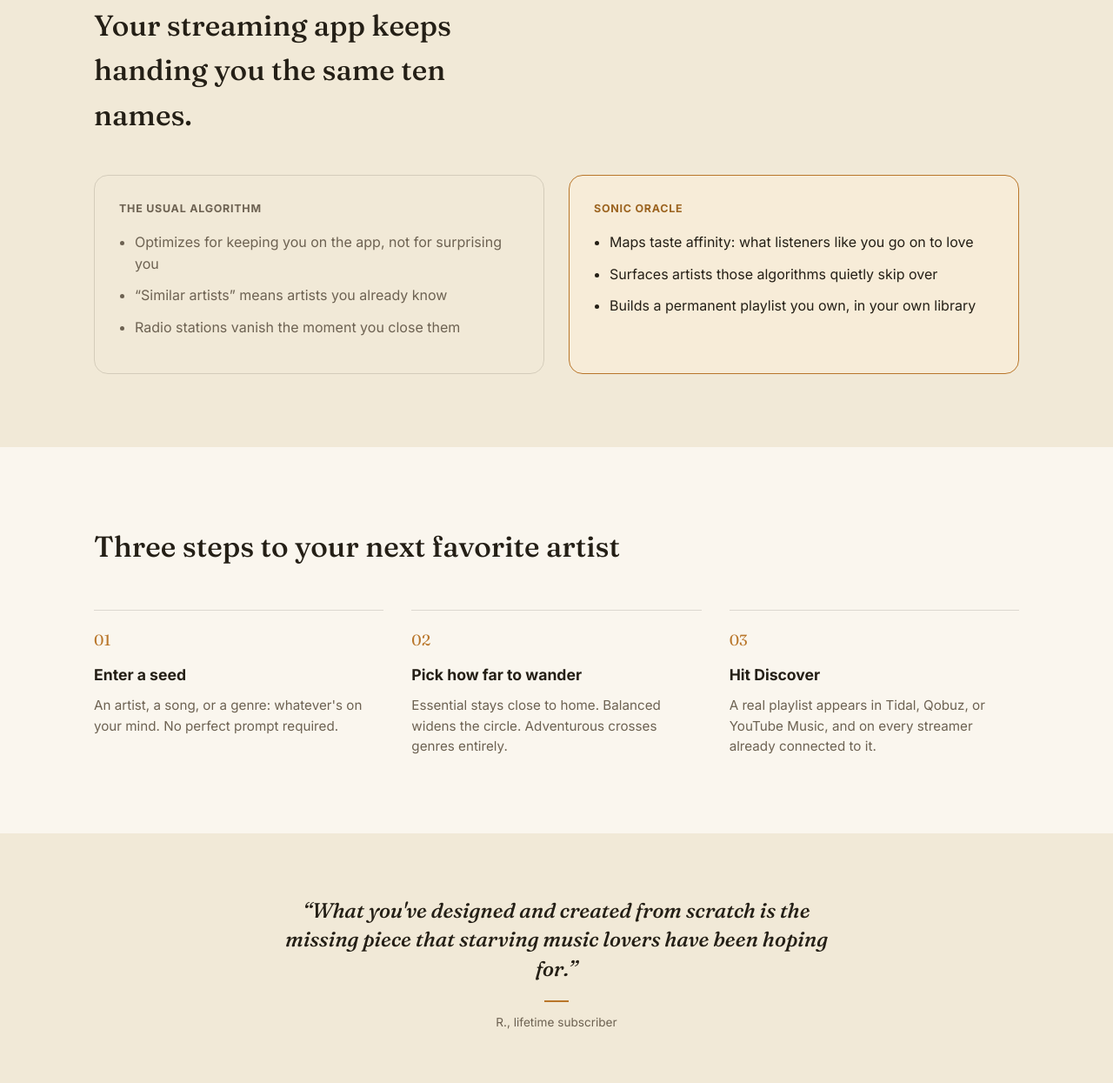
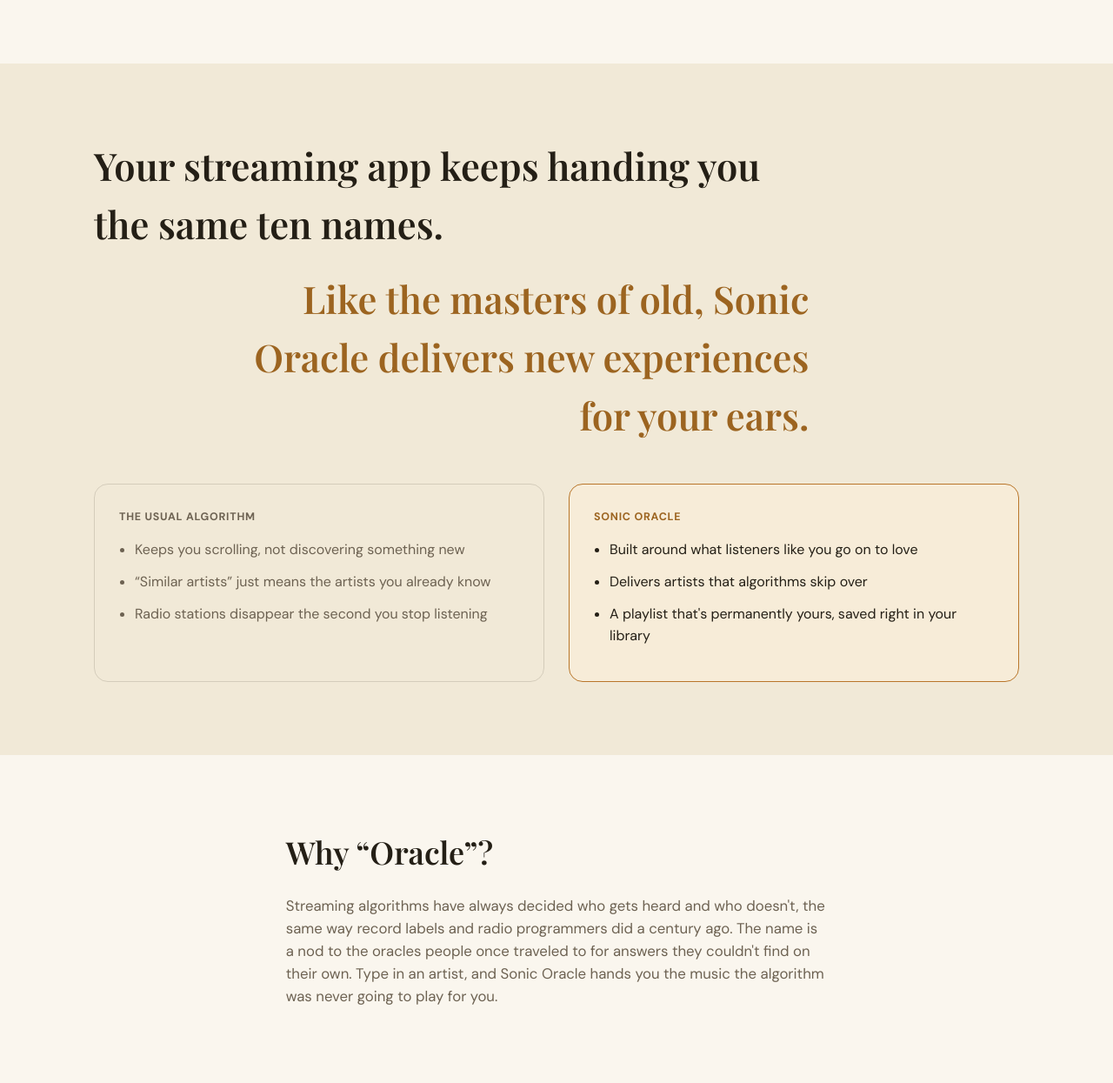
Before and after one commit to kobexamoh/sonic-oracle-homepage-concept, a plain HTML site: page index.html in a window 1280 px wide. Shown: the part 948-2193 px from the top of the page at 87% size. Drawn offline with nearby package versions, Linux system fonts and the light colour scheme; a web font is replaced by a local one.

Commit message:
v3: copy pass (remove AI-tell phrasing), font pairing swap, brand-story section
- Rewrite hero-sub, difference bullets, step copy, and final-CTA line to
  drop AI-tell words (real, quietly, maps, surfaces, lands, seed, prompt)
  per the Design Review Pass 1 notes.
- Add a two-line difference heading (main statement + a scroll-revealed
  echo line) via IntersectionObserver, respects prefers-reduced-motion.
- Add a new 'Why Oracle?' brand-story section between the difference and
  how-it-works sections.
- Swap font pairing from Fraunces/Inter to Playfair Display/DM Sans to
  match the live app's actual fonts; bump heading sizes/weights for a
  bigger, more confident type scale (Qobuz/Shazam-style).
- Turn the Tidal/Qobuz/YouTube Music chips into real links (with a hover
  state) instead of non-interactive elements styled like buttons.
- Rename the mock result card's 'Seed:' label to 'From:' to match the
  step-1 copy change.

Co-Authored-By: Warp <agent@warp.dev>

```diff
--- a/index.html
+++ b/index.html
@@ -6,7 +6,7 @@
 <title>Sonic Oracle: Love Music Deeper (homepage mockup)</title>
 <link rel="preconnect" href="https://fonts.googleapis.com">
 <link rel="preconnect" href="https://fonts.gstatic.com" crossorigin>
-<link href="https://fonts.googleapis.com/css2?family=Fraunces:ital,opsz,wght@0,9..144,400;0,9..144,500;0,9..144,600;1,9..144,500&family=Inter:wght@400;500;600;700&display=swap" rel="stylesheet">
+<link href="https://fonts.googleapis.com/css2?family=Playfair+Display:ital,wght@0,500;0,600;0,700;0,800;1,500;1,600&family=DM+Sans:wght@400;500;600;700&display=swap" rel="stylesheet">
 <link rel="stylesheet" href="style.css">
 <script>
 (function () {
@@ -58,7 +58,7 @@
       <div class="hero-copy">
         <p class="eyebrow">Music discovery for people who actually listen</p>
         <h1>Type an artist, a song, or a genre.<br>Leave with music you've never heard.</h1>
-        <p class="hero-sub">Sonic Oracle maps real listening behavior to find artists your streaming app quietly filters out. Every playlist lands directly in your Tidal, Qobuz, or YouTube Music library, ready to play on whatever you already listen on.</p>
+        <p class="hero-sub">Sonic Oracle finds artists your streaming app skips, built from what listeners like you actually play, not the algorithm's idea of what's next. Every playlist goes straight into your Tidal, Qobuz, or YouTube Music library, ready to play wherever you already listen.</p>
 
         <form class="discover-box" onsubmit="return false;">
           <label class="visually-hidden" for="seed">Search an artist, song, or genre</label>
@@ -70,9 +70,9 @@
 
         <div class="platform-row" aria-label="Works with">
           <span class="platform-label">Works with</span>
-          <span class="chip">Tidal</span>
-          <span class="chip">Qobuz</span>
-          <span class="chip">YouTube Music</span>
+          <a class="chip" href="https://tidal.com" target="_blank" rel="noopener noreferrer">Tidal</a>
+          <a class="chip" href="https://www.qobuz.com" target="_blank" rel="noopener noreferrer">Qobuz</a>
+          <a class="chip" href="https://music.youtube.com" target="_blank" rel="noopener noreferrer">YouTube Music</a>
         </div>
       </div>
 
@@ -80,7 +80,7 @@
         <div class="result-card">
           <div class="result-card-head">
             <span class="dial dial-adventurous">Adventurous</span>
-            <span class="result-card-seed">Seed: Nils Frahm</span>
+            <span class="result-card-seed">From: Nils Frahm</span>
           </div>
           <ul class="track-list">
             <li><span class="track-name">Marlow Vale</span><span class="track-title">Low Tide</span></li>
@@ -98,25 +98,35 @@
 
   <section class="difference" id="difference">
     <div class="wrap">
-      <h2>Your streaming app keeps handing you the same ten names.</h2>
+      <h2>
+        <span class="difference-heading-main">Your streaming app keeps handing you the same ten names.</span>
+        <span class="difference-heading-echo" data-reveal>Like the masters of old, Sonic Oracle delivers new experiences for your ears.</span>
+      </h2>
       <div class="difference-grid">
         <div class="difference-col difference-col-old">
           <p class="difference-label">The usual algorithm</p>
           <ul>
-            <li>Optimizes for keeping you on the app, not for surprising you</li>
-            <li>&ldquo;Similar artists&rdquo; means artists you already know</li>
-            <li>Radio stations vanish the moment you close them</li>
+            <li>Keeps you scrolling, not discovering something new</li>
+            <li>&ldquo;Similar artists&rdquo; just means the artists you already know</li>
+            <li>Radio stations disappear the second you stop listening</li>
           </ul>
         </div>
         <div class="difference-col difference-col-new">
           <p class="difference-label">Sonic Oracle</p>
           <ul>
-            <li>Maps taste affinity: what listeners like you go on to love</li>
-            <li>Surfaces artists those algorithms quietly skip over</li>
-            <li>Builds a permanent playlist you own, in your own library</li>
+            <li>Built around what listeners like you go on to love</li>
+            <li>Delivers artists that algorithms skip over</li>
+            <li>A playlist that's permanently yours, saved right in your library</li>
           </ul>
         </div>
       </div>
+    </div>
+  </section>
+
+  <section class="why-oracle" id="why-oracle">
+    <div class="wrap why-oracle-inner">
+      <h2>Why &ldquo;Oracle&rdquo;?</h2>
+      <p>Streaming algorithms have always decided who gets heard and who doesn't, the same way record labels and radio programmers did a century ago. The name is a nod to the oracles people once traveled to for answers they couldn't find on their own. Type in an artist, and Sonic Oracle hands you the music the algorithm was never going to play for you.</p>
     </div>
   </section>
 
@@ -126,18 +136,18 @@
       <ol class="steps">
         <li>
           <span class="step-num">01</span>
-          <h3>Enter a seed</h3>
-          <p>An artist, a song, or a genre: whatever's on your mind. No perfect prompt required.</p>
+          <h3>Enter an artist, a song, or a genre</h3>
+          <p>It's your starting point for your playlist.</p>
         </li>
         <li>
           <span class="step-num">02</span>
-          <h3>Pick how far to wander</h3>
+          <h3>You're in control of how the playlist transforms</h3>
           <p>Essential stays close to home. Balanced widens the circle. Adventurous crosses genres entirely.</p>
         </li>
         <li>
           <span class="step-num">03</span>
           <h3>Hit Discover</h3>
-          <p>A real playlist appears in Tidal, Qobuz, or YouTube Music, and on every streamer already connected to it.</p>
+          <p>Your playlist appears in Tidal, Qobuz, or YouTube Music, and on the streamers you've already connected.</p>
         </li>
       </ol>
     </div>
@@ -155,7 +165,7 @@
   <section class="final-cta" id="pricing">
     <div class="wrap final-cta-inner">
       <h2>Love music deeper.</h2>
-      <p>Start free. Three playlists, no card needed. See what the engine finds for you.</p>
+      <p>Start for free with no card required and see what the engine finds for you.</p>
       <a href="#" class="btn btn-primary btn-large">Discover</a>
     </div>
   </section>
--- a/script.js
+++ b/script.js
@@ -29,3 +29,28 @@
     } catch (e) {}
   });
 })();
+
+// Fade in [data-reveal] elements as they scroll into view.
+(function () {
+  var targets = document.querySelectorAll("[data-reveal]");
+  if (!targets.length) return;
+
+  if (!("IntersectionObserver" in window)) {
+    targets.forEach(function (el) { el.classList.add("is-visible"); });
+    return;
+  }
+
+  var observer = new IntersectionObserver(
+    function (entries) {
+      entries.forEach(function (entry) {
+        if (entry.isIntersecting) {
+          entry.target.classList.add("is-visible");
+          observer.unobserve(entry.target);
+        }
+      });
+    },
+    { threshold: 0.4 }
+  );
+
+  targets.forEach(function (el) { observer.observe(el); });
+})();
--- a/style.css
+++ b/style.css
@@ -12,8 +12,8 @@
   --accent-wash: #241c10;
   --groove-line: rgba(245, 241, 232, 0.05);
   --card-shadow: none;
-  --serif: "Fraunces", Georgia, serif;
-  --sans: "Inter", -apple-system, BlinkMacSystemFont, "Segoe UI", sans-serif;
+  --serif: "Playfair Display", Georgia, serif;
+  --sans: "DM Sans", -apple-system, BlinkMacSystemFont, "Segoe UI", sans-serif;
   --max: 1120px;
 }
 
@@ -219,9 +219,9 @@ body {
 
 h1 {
   font-family: var(--serif);
-  font-weight: 500;
-  font-size: clamp(2.1rem, 3.6vw, 3.1rem);
-  line-height: 1.12;
+  font-weight: 700;
+  font-size: clamp(2.6rem, 5.2vw, 4.4rem);
+  line-height: 1.08;
   margin: 0 0 22px;
   letter-spacing: -0.01em;
 }
@@ -275,12 +275,17 @@ h1 {
 }
 
 .chip {
+  display: inline-block;
   border: 1px solid var(--surface-line);
   color: var(--text-muted);
   font-size: 0.82rem;
   padding: 6px 14px;
   border-radius: 999px;
+  text-decoration: none;
+  transition: border-color 0.15s ease, color 0.15s ease;
 }
+
+.chip:hover { border-color: var(--accent); color: var(--accent-strong); }
 
 /* Hero visual */
 .hero-visual { position: relative; display: flex; justify-content: center; }
@@ -380,10 +385,29 @@ h1 {
 
 .difference h2 {
   font-family: var(--serif);
-  font-weight: 500;
-  font-size: clamp(1.6rem, 2.6vw, 2.2rem);
-  max-width: 22ch;
+  font-weight: 600;
+  font-size: clamp(1.9rem, 3.4vw, 2.8rem);
+  max-width: 30ch;
   margin: 0 0 44px;
+}
+
+.difference-heading-main { display: block; }
+
+.difference-heading-echo {
+  display: block;
+  margin: 18px 0 0 auto;
+  max-width: 24ch;
+  text-align: right;
+  color: var(--accent-strong);
+  opacity: 0;
+  transform: translateY(10px);
+  transition: opacity 0.6s ease, transform 0.6s ease;
+}
+
+.difference-heading-echo.is-visible { opacity: 1; transform: translateY(0); }
+
+@media (prefers-reduced-motion: reduce) {
+  .difference-heading-echo { transition: none; opacity: 1; transform: none; }
 }
 
 .difference-grid {
@@ -422,13 +446,31 @@ h1 {
 
 .difference-col-new li { color: var(--text); }
 
+/* Why the name */
+.why-oracle { padding: 84px 0; }
+
+.why-oracle-inner { max-width: 62ch; }
+
+.why-oracle h2 {
+  font-family: var(--serif);
+  font-weight: 600;
+  font-size: clamp(1.7rem, 2.8vw, 2.3rem);
+  margin: 0 0 20px;
+}
+
+.why-oracle p {
+  color: var(--text-muted);
+  font-size: 1.05rem;
+  margin: 0;
+}
+
 /* How it works */
 .how-it-works { padding: 88px 0; }
 
 .how-it-works h2 {
   font-family: var(--serif);
-  font-weight: 500;
-  font-size: clamp(1.6rem, 2.6vw, 2.2rem);
+  font-weight: 600;
+  font-size: clamp(1.9rem, 3.4vw, 2.8rem);
   margin: 0 0 48px;
 }
 
@@ -496,8 +538,8 @@ cite::before {
 
 .final-cta h2 {
   font-family: var(--serif);
-  font-weight: 500;
-  font-size: clamp(2rem, 3.4vw, 2.8rem);
+  font-weight: 700;
+  font-size: clamp(2.3rem, 4vw, 3.4rem);
   margin: 0 0 14px;
 }
 
@@ -532,6 +574,7 @@ cite::before {
   .vinyl { width: 240px; height: 240px; }
   .site-nav { display: none; }
   .difference-grid { grid-template-columns: 1fr; }
+  .difference-heading-echo { margin: 14px 0 0; max-width: none; text-align: left; }
   .steps { grid-template-columns: 1fr; }
 }
 
```
